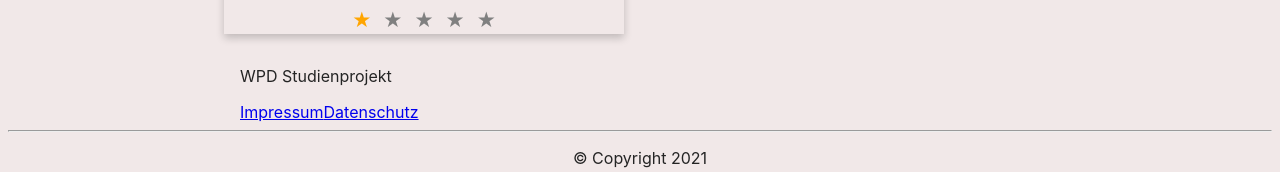
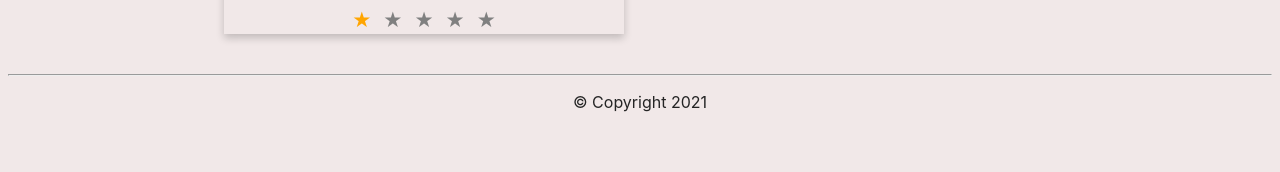
Before and after one commit to seya12/food_tracker, a React (Create React App) app: page / in a window 1280 px wide. Shown: the part 1594-1766 px from the top of the page. After the commit the page ends 1722 px from the top, so only its background shows below. Built offline with nearby package versions, Linux system fonts and the light colour scheme.

Commit message:
css improvements

```diff
--- a/src/components/Footer.js
+++ b/src/components/Footer.js
@@ -3,13 +3,6 @@ import React from "react";
 const Footer = () => {
   return (
     <footer id="contact">
-      <div className="content-container">
-        <p>WPD Studienprojekt</p>
-        <nav>
-          <a href="#">Impressum</a>
-          <a href="#">Datenschutz</a>
-        </nav>
-      </div>
       <hr />
       <p className="copyright">© Copyright 2021</p>
     </footer>
--- a/src/components/Product.js
+++ b/src/components/Product.js
@@ -9,17 +9,6 @@ const Product = (props) => {
 
   return (
     <article className="card">
-
-      <img src={props.image} alt={name}></img>
-      <div className="product-item">
-        <h4>{`${name} (${props.size}g)`}</h4>
-
-      </div>
-      <Rating
-        id={id}
-        defaultRating={props.rating}
-        updateRating={updateRating}
-      />
       <button
           className="delete-button"
           type="button"
@@ -27,6 +16,16 @@ const Product = (props) => {
         >
           <span>&times;</span>
         </button>
+      <img src={props.image} alt={name}></img>
+      <div className="product-item">
+        <h4>{`${name} (${props.size}g)`}</h4>
+      </div>
+      <Rating
+        id={id}
+        defaultRating={props.rating}
+        updateRating={updateRating}
+      />
+
     </article>
   );
 };
--- a/src/components/ProductTable.js
+++ b/src/components/ProductTable.js
@@ -48,14 +48,12 @@ const ProductTable = () => {
   return (
     <>
       <h1 className="title">Produktübersicht</h1>
-      <div className="products-header">
       <AddProduct sizes={sizes} onAddClick={onAddClick} />
       <Filter
         currentFilter={filter}
         sizes={sizes}
         onFilterClick={onFilterClick}
       />
-      </div>
       <section className="products">{mapProducts()}</section>
     </>
   );
```
Lines whose indentation alone changed are shown as unchanged.
